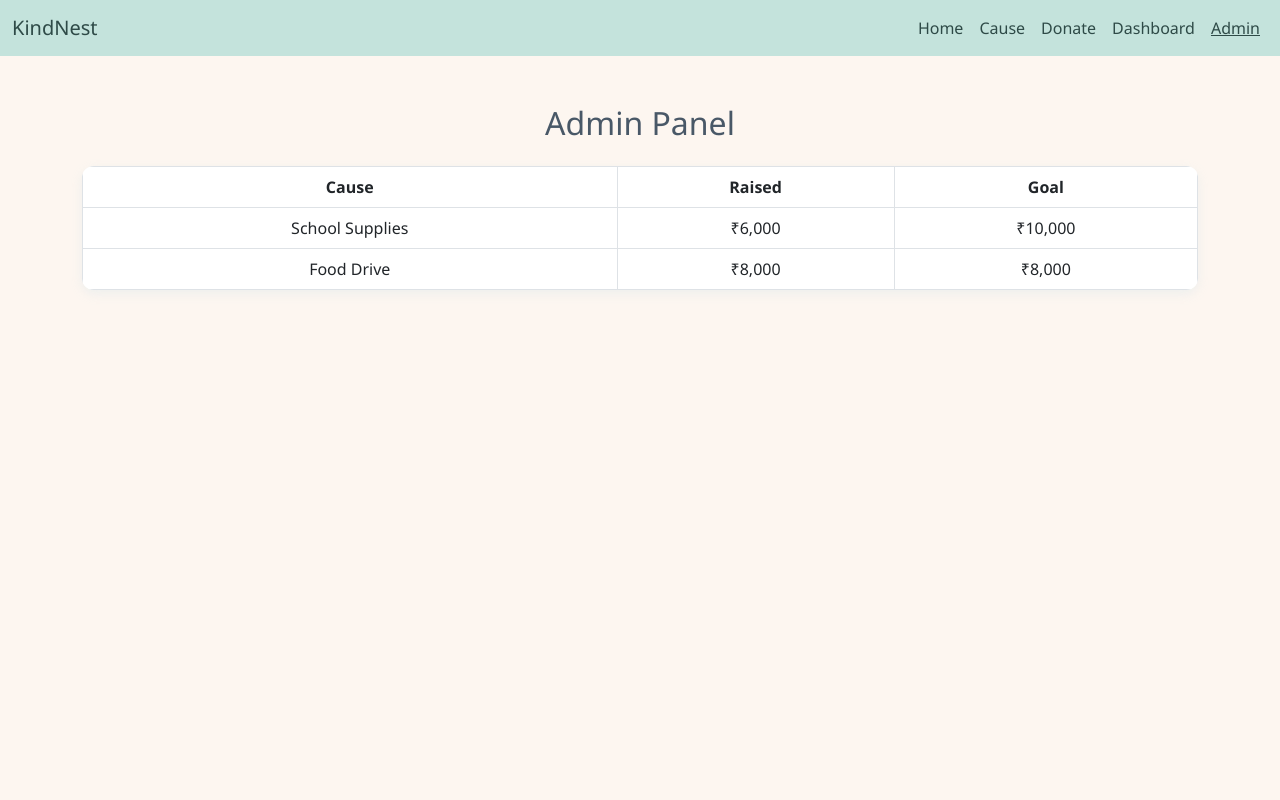
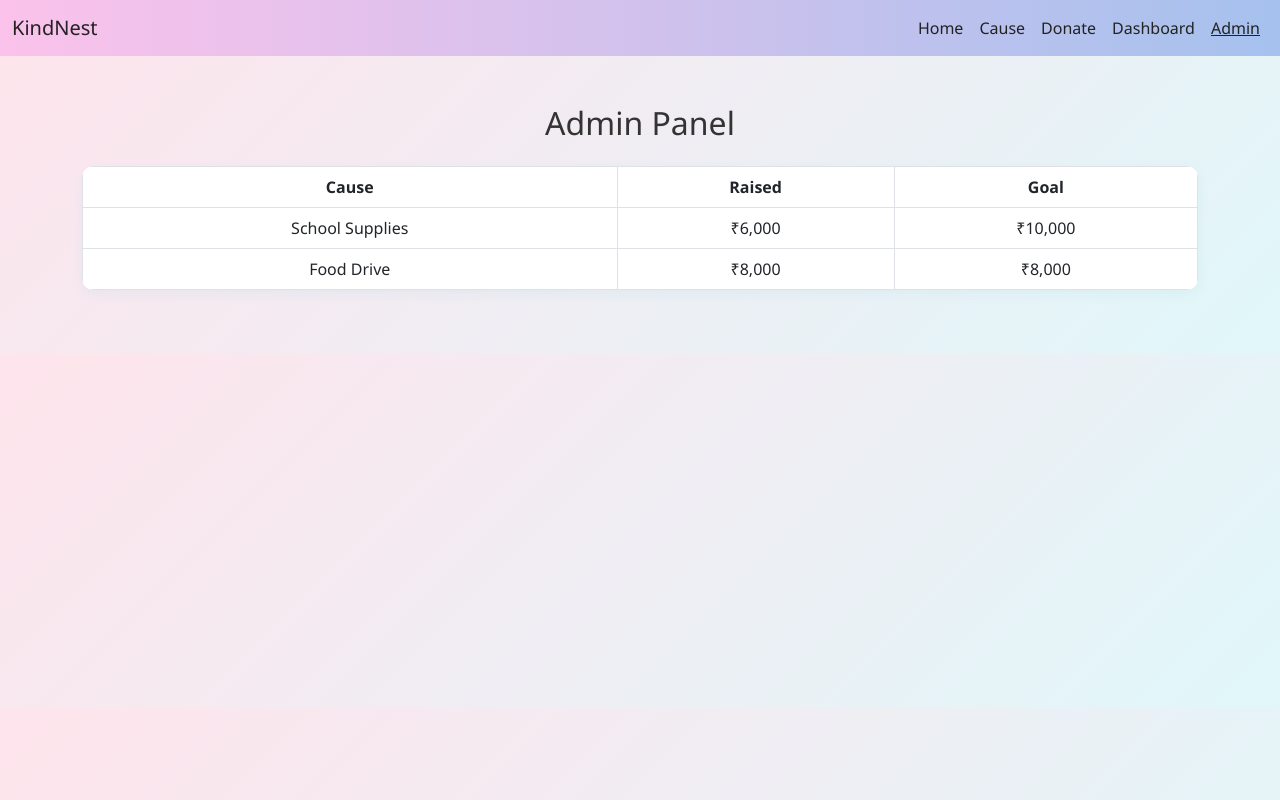
Before and after one commit to dhanusri-pooja/donation, a plain HTML site: page admin.html in a window 1280 px wide. Drawn offline with nearby package versions, Linux system fonts and the light colour scheme.

Commit message:
Update admin.html

```diff
--- a/admin.html
+++ b/admin.html
@@ -6,22 +6,22 @@
   <link href="https://cdn.jsdelivr.net/npm/bootstrap@5.3.0/dist/css/bootstrap.min.css" rel="stylesheet">
   <style>
     body {
-      background-color: #fdf6f0;
+      background: linear-gradient(135deg, #ffe4ec, #e0f7fa);
       font-family: 'Segoe UI', sans-serif;
-      color: #4a4a4a;
+      color: #222;
     }
     .navbar {
-      background-color: #c4e3dc;
+      background: linear-gradient(to right, #fbc2eb, #a6c1ee);
     }
     .navbar-brand, .nav-link {
-      color: #2e4a47 !important;
+      color: #222 !important;
       font-weight: 500;
     }
     .nav-link.active {
       text-decoration: underline;
     }
     h2 {
-      color: #495867;
+      color: #333;
     }
     .table {
       background-color: #fff;
```
